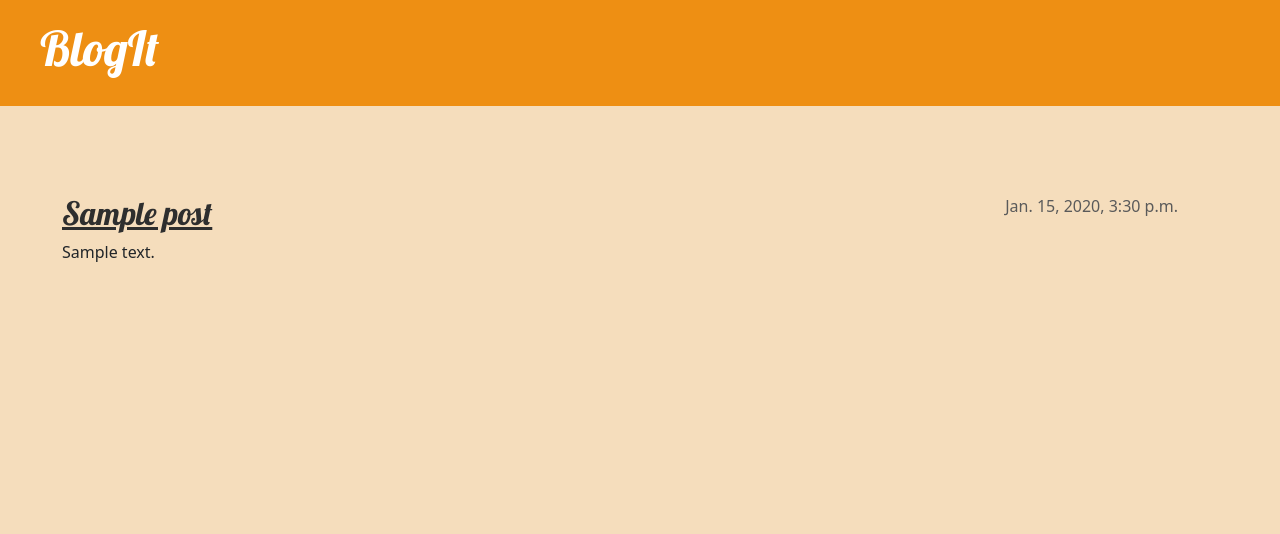
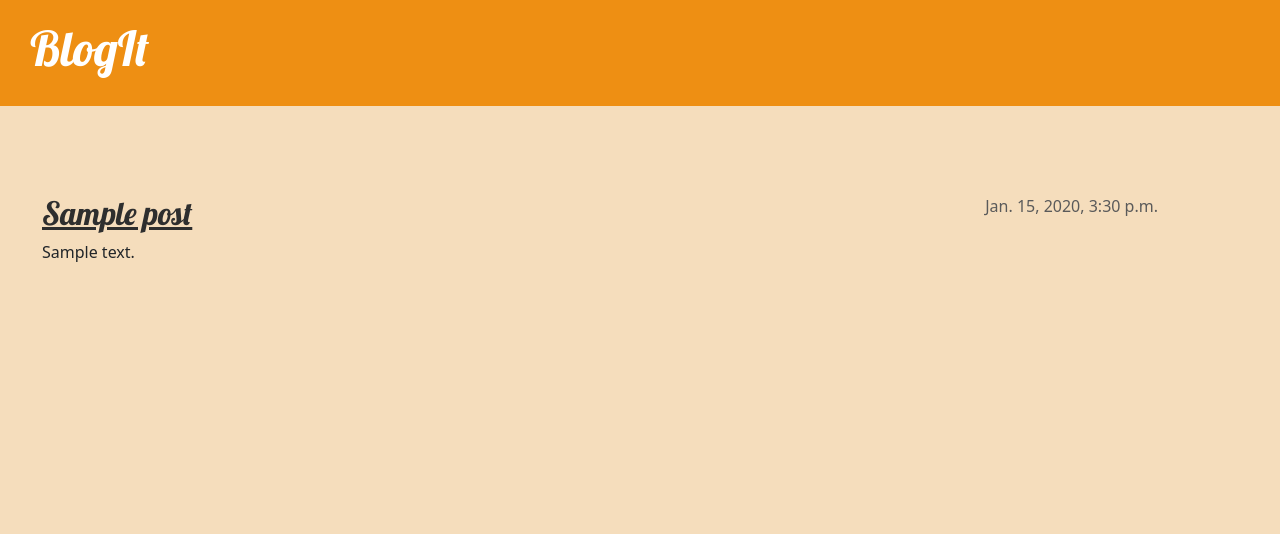
Before and after one commit to spellsharp/djangogirls_blog, a Django app: page / in a window 1280 px wide. Shown: the top 534 px of the page. Run offline with Django 3.2, Linux system fonts and the light colour scheme; tables that the repository leaves empty hold one stand-in row (values such as "Sample post").

Commit message:
css changed

```diff
--- a/blog/static/css/blog.css
+++ b/blog/static/css/blog.css
@@ -2,7 +2,7 @@
     background-color: #ee8f13;
     margin-top: 0;
     margin-bottom: 40px;
-    padding: 20px 20px 20px 40px;
+    padding: 20px 20px 20px 30px;
 }
 
 .page-header h1,
@@ -15,7 +15,7 @@
 }
 
 .container {
-    margin-left: 50px;
+    margin-left: 30px;
 }
 
 h1,
```
